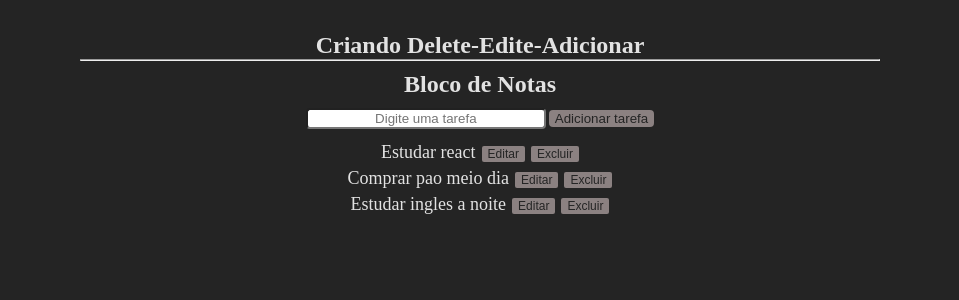
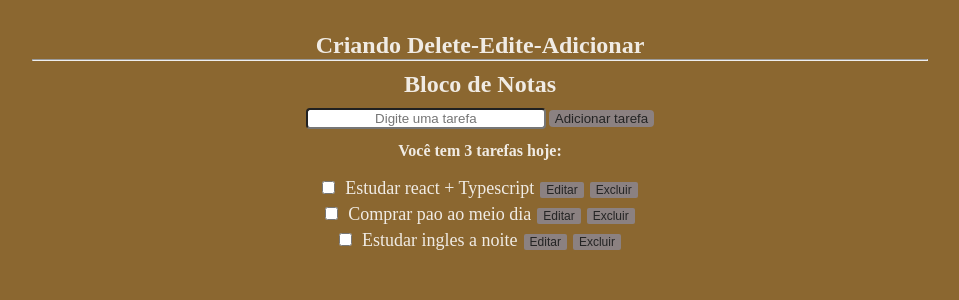
Before and after one commit to GabrielNogueira-Dev/Bloco-de-Notas, a React (Vite) app: page / in a window 1280 px wide. Shown: the top 300 px of the page, without its empty margins (160-1119 px from the left). Built offline with nearby package versions, Linux system fonts and the light colour scheme.

Commit message:
atualização: Check-List adicionado e armazenamento

```diff
--- a/src/App.css
+++ b/src/App.css
@@ -2,10 +2,24 @@
   box-sizing: border-box;
   margin: 0;
   color: rgba(255, 255, 255, 0.87);
-  background-color: #242424;
+  background-color: #8b6730;
+
 }
-.hr{width: 100vh;}
+.hr{width: 70vw;}
+.check{
+
+  margin-right: 10px;
+  outline: none;
+  cursor: pointer
+}
+input[type='checkbox'] {
+  accent-color:green;
+}
+.hr :hover{
+background-color: green;
+}
 .container {
+
   max-width: 1280px;
   margin: 0 auto;
   padding: 2rem;
--- a/src/App.tsx
+++ b/src/App.tsx
@@ -1,25 +1,47 @@
-import { useState,useEffect } from 'react'
+import { useState,useEffect,useRef, useMemo } from 'react'
 import './App.css'
 
 function App() {
 
+  const [checkedItems, setCheckedItems] = useState<{ [key: string]: boolean }>({});
+
+
+  const inputRef = useRef<HTMLInputElement>(null)
+//const firstrander = useRef(true)
+
   const [input,setInput] = useState("")
-  const [tasks,setTasks] = useState(['Estudar react',
-    'Comprar pao meio dia',
+  const [tasks,setTasks] = useState(['Estudar react + Typescript',
+    'Comprar pao ao meio dia',
     'Estudar ingles a noite'
   ])
+
   const [editTask,setEditTask] = useState({
     enable:false,
     tasks: ''
   })
-
+  //Para salvar
 useEffect(()=>{
  const salvarNoLocal = localStorage.getItem("@nota")
 if(salvarNoLocal){
- setTasks(JSON.parse(salvarNoLocal))
+ setTasks(JSON.parse(salvarNoLocal));
+
+ const savedChecks = localStorage.getItem("@checkstorage");
+ if (savedChecks) {
+   setCheckedItems(JSON.parse(savedChecks));
+ }
 }
 },[])
+//tanto faz um ou outro apenas para minha fixação:
+/* | para segundo efect,sempre que sofre alteraçôes
+useEffect(()=>{
+if(firstrander.current){
+firstrander.currente = false return
+}
+  localStorage.setItem("@nota",JSON.stringify(tasks)
+   console.log("UseEffect chamado..")
+},[tasks])
 
+*/
 //primeiro botao = adicionar
   function handleRegistrar(){
 if(!input){
@@ -43,6 +65,9 @@ localStorage.setItem("@nota",JSON.stringify(removetarefa))
 
   //terceiro botao = editar
 function handleEdite(itemedit:string){
+
+inputRef.current?.focus()
+
 setInput(itemedit)
 setEditTask({
   enable:true,
@@ -64,7 +89,25 @@ setEditTask({
   enable:false,
 tasks:''})
 setInput("")
+
 localStorage.setItem("@nota",JSON.stringify(allTasks))
+}
+
+const totalTarefas = useMemo (()=>{
+  return tasks.length
+
+},[tasks])
+
+
+function checkf(taskId: string){
+  const updated = {
+    ...checkedItems,
+    [taskId]: !checkedItems[taskId],
+  };
+  setCheckedItems(updated);
+    localStorage.setItem("@checkstorage", JSON.stringify(updated));
+
+
 }
 
   return (
@@ -76,15 +119,20 @@ localStorage.setItem("@nota",JSON.stringify(allTasks))
 <h1 className='espacar'>Bloco de Notas</h1>
 <input className='add' placeholder='Digite uma tarefa'
 value={input}
-onChange={(e) => setInput(e.target.value)}/>
+onChange={(e) => setInput(e.target.value)}
+ref={inputRef}/>
 
 <button className='butonadd' onClick={handleRegistrar}>{editTask.enable ? "Atualizar tarefa" : "Adicionar tarefa"}</button>
 </section>
 
+<strong>Você tem {totalTarefas} tarefas hoje:</strong>
+<br/>
  { tasks.map( (item,index)=> (
 <section className='secdelete' key={item}>
+  <input onChange={()=> checkf(item)} className='check' type="checkbox" id={item} value={item} checked={checkedItems[item] || false}></input>
+
   <span >{item}</span>
-  <button onClick={()=> handleEdite(item)}>Editar</button>
+  <button  onClick={()=> handleEdite(item)}>Editar</button>
   <button onClick={()=> handleDelete(item)}>Excluir</button>
 </section>
  ))}
```
